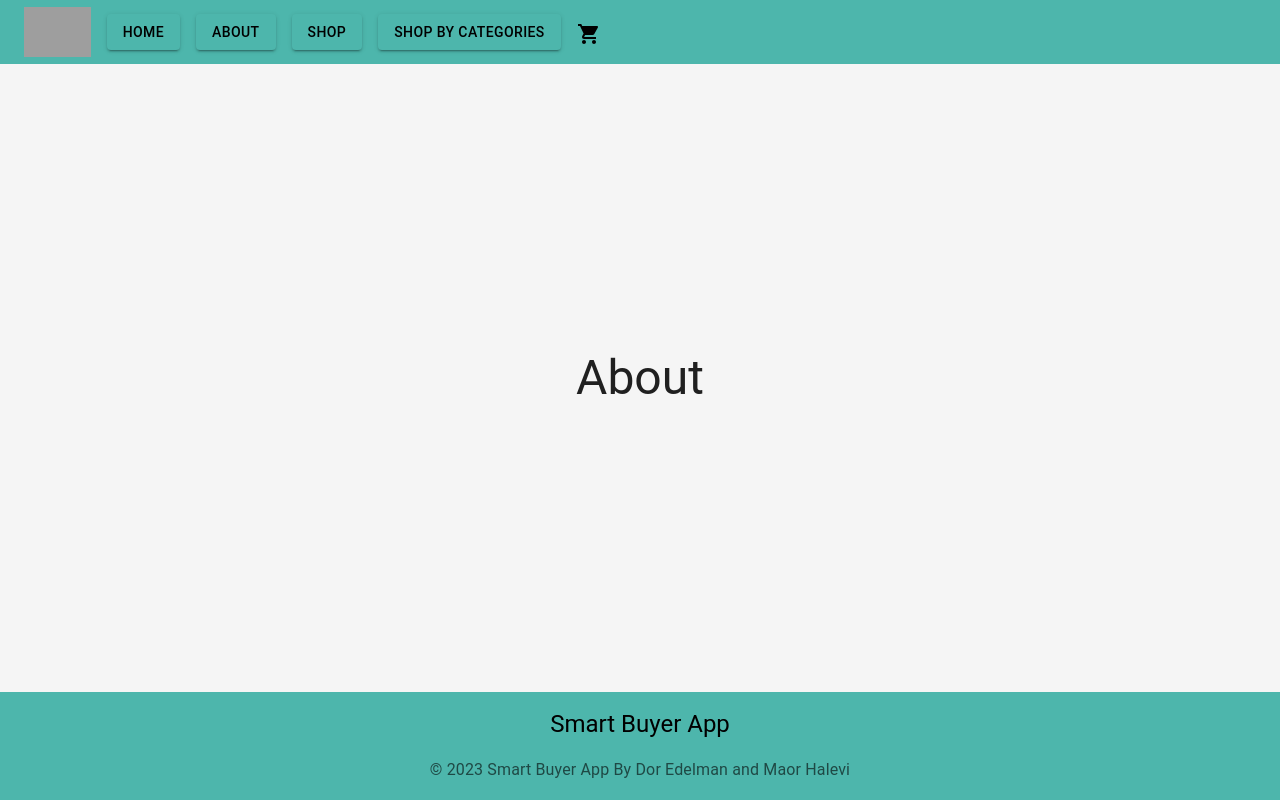
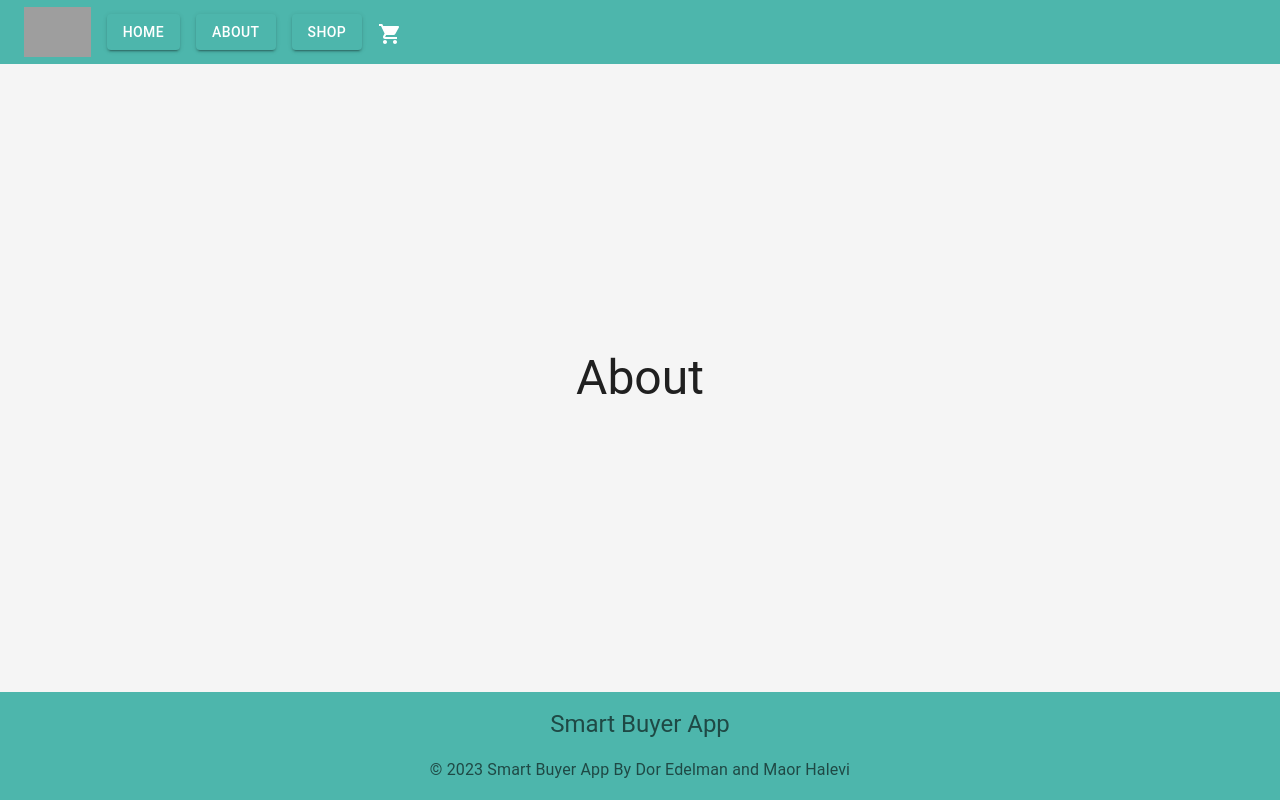
Before and after one commit to dore96/Smartbuyer-app-frontend, a React (Create React App) app: page /about in a window 1280 px wide. Built offline with nearby package versions, Linux system fonts and the light colour scheme; grey boxes are pictures that could not be loaded.

Commit message:
comments addition & shop navbar improvment

```diff
--- a/src/App.js
+++ b/src/App.js
@@ -4,7 +4,7 @@ import routes from "./routes";
 import { Box, CssBaseline, ThemeProvider } from "@mui/material";
 import { createTheme } from "@mui/material/styles";
 import React, { useState } from "react";
-import CombinedNavbar from "./components/CombinedNavbar";
+import CombinedNavbar from "./components/CombinedNavbar"
 
 function App() {
     // State variables for the cart and total price
@@ -18,13 +18,13 @@ function App() {
                 light: "#63b8ff",
                 main: "#0989e3",
                 dark: "#005db0",
-                contrastText: "#000",
+                contrastText: "#FFF",
             },
             secondary: {
                 main: "#4db6ac",
                 light: "#82e9de",
                 dark: "#00867d",
-                contrastText: "#000",
+                contrastText: "#FFF",
             },
         },
     });
@@ -159,6 +159,10 @@ function App() {
 
     // Delete products from the cart
     const handleDeleteFromCart = (idsToDelete) => {
+        if (idsToDelete.length === 0)
+        {
+            return ;
+        }
         setCart((prevCart) => {
             const updatedCart = prevCart.filter((product) => !idsToDelete.includes(product.id));
 
--- a/src/components/CartTable.jsx
+++ b/src/components/CartTable.jsx
@@ -2,6 +2,7 @@ import * as React from 'react';
 import { DataGrid } from '@mui/x-data-grid';
 import Button from "@mui/material/Button";
 
+// Define the columns for the cart table
 const fields = [
     { field: 'id', headerName: 'Serial Number', width: 150 },
     { field: 'category', headerName: 'Product Category', width: 150 },
@@ -11,11 +12,17 @@ const fields = [
     { field: 'totalPrice', headerName: 'Total Price', type: 'number', width: 120 },
 ];
 
+// CartTable component
 const CartTable = ({ cartProducts, handleDeleteFromCart }) => {
+    // State to store the selected rows in the table
     const [selectedRows, setSelectedRows] = React.useState([]);
+
+    // Event handler for row selection change
     const handleSelectionModelChange = (newSelectionModel) => {
         setSelectedRows(newSelectionModel);
     };
+
+    // Event handler for delete button click
     const handleDeleteClick = () => {
         handleDeleteFromCart(selectedRows);
     };
@@ -33,9 +40,11 @@ const CartTable = ({ cartProducts, handleDeleteFromCart }) => {
                 pageSizeOptions={[5, 10]}
                 checkboxSelection
                 selectionModel={selectedRows}
-                onRowSelectionModelChange = {handleSelectionModelChange}
+                onRowSelectionModelChange={handleSelectionModelChange}
             />
-            <Button onClick={handleDeleteClick}>
+            <Button onClick={handleDeleteClick}
+                    sx={{backgroundColor: 'secondary.main', color: 'white',
+                        '&:hover': {backgroundColor: 'secondary.dark',},}}>
                 Delete from Cart
             </Button>
         </div>
--- a/src/components/CombinedNavbar.jsx
+++ b/src/components/CombinedNavbar.jsx
@@ -1,25 +1,12 @@
 import React from "react";
-import {
-    Box, Link, Container, Toolbar, Button, Drawer,
-    List, ListItem, ListItemText, useMediaQuery, Stack,
-} from "@mui/material";
+import { Box, Link, Container, Toolbar, Button, useMediaQuery, Stack, Badge } from "@mui/material";
 import routes from "../routes";
 import { NavLink } from "react-router-dom";
 import ShoppingCartIcon from "@mui/icons-material/ShoppingCart";
-import { Badge } from "@mui/material";
 import SmartBuyerLogo from "../SmartBuyerLogo.png";
 
 const CombinedNavbar = ({ itemsInCart }) => {
-    const [drawerOpen, setDrawerOpen] = React.useState(false);
     const isMobile = useMediaQuery((theme) => theme.breakpoints.down("sm"));
-
-    const handleDrawerClose = () => {
-        setDrawerOpen(false);
-    };
-
-    const handleDrawerCategoryClick = (category) => {
-        setDrawerOpen(true);
-    };
 
     return (
         <Box
@@ -32,109 +19,55 @@ const CombinedNavbar = ({ itemsInCart }) => {
             <Container maxWidth="xl">
                 <Toolbar disableGutters>
                     <Stack direction="row" alignItems="center" spacing={2}>
+                        {/* Smart Buyer Logo */}
                         <img src={SmartBuyerLogo} alt="Logo" style={{ height: "50px" }} />
+
+                        {/* Desktop navigation links */}
                         {!isMobile && (
                             <>
+                                {routes.map((route) => {
+                                    // Check if the route should be shown in the menu
+                                    if (route.showInMenu) {
+                                        return (
                                             <Link
-                                    key="home"
+                                                key={route.key}
                                                 component={NavLink}
-                                    to="/"
+                                                to={route.path}
                                                 color="black"
                                                 underline="none"
                                                 variant="button"
                                                 sx={{ fontSize: "large" }}
                                             >
+                                                {/* Render the route as a Button */}
+                                                {route.path !== "/cart" ? (
                                                     <Button variant="contained" color="secondary">
-                                        Home
+                                                        {route.title}
                                                     </Button>
+                                                ) : (
+                                                    // Render the cart route with a Badge
+                                                    <Badge badgeContent={itemsInCart} color="secondary">
+                                                        <ShoppingCartIcon style={{ color: 'white' }} />
+                                                    </Badge>
+                                                )}
                                             </Link>
-                                <Link
-                                    key="about"
-                                    component={NavLink}
-                                    to="/about"
-                                    color="black"
-                                    underline="none"
-                                    variant="button"
-                                    sx={{ fontSize: "large" }}
-                                >
-                                    <Button variant="contained" color="secondary">
-                                        About
-                                    </Button>
-                                </Link>
-                                <Link
-                                    key="shop"
-                                    component={NavLink}
-                                    to="/shop"
-                                    color="black"
-                                    underline="none"
-                                    variant="button"
-                                    sx={{ fontSize: "large" }}
-                                >
-                                    <Button variant="contained" color="secondary">
-                                        Shop
-                                    </Button>
-                                </Link>
-                                <Button
-                                    variant="contained"
-                                    color="secondary"
-                                    onClick={() => handleDrawerCategoryClick("Categories")}
-                                    sx={{ marginLeft: "auto", marginRight: "1rem" }}
-                                >
-                                    Shop By Categories
-                                </Button>
-                                <Link
-                                    key="cart"
-                                    component={NavLink}
-                                    to="/cart"
-                                    color="black"
-                                    underline="none"
-                                    variant="button"
-                                    sx={{ fontSize: "large" }}
-                                >
-                                    <Badge
-                                        badgeContent={itemsInCart}
-                                        color="secondary"
-                                    >
-                                        <ShoppingCartIcon />
-                                    </Badge>
-                                </Link>
+                                        );
+                                    }
+                                    return null;
+                                })}
                             </>
                         )}
+
+                        {/* Mobile menu button */}
                         {isMobile && (
                             <Button
                                 variant="contained"
                                 color="secondary"
-                                onClick={() => handleDrawerCategoryClick("Categories")}
                                 sx={{ marginLeft: "auto" }}
                             >
                                 Menu
                             </Button>
                         )}
                     </Stack>
-                    <Drawer
-                        anchor={isMobile ? "top" : "left"}
-                        open={drawerOpen}
-                        onClose={handleDrawerClose}
-                    >
-                        <List>
-                            {routes
-                                .filter((page) => !page.showInMenu)
-                                .map((page) => (
-                                    <ListItem
-                                        key={page.key}
-                                        button
-                                        component={NavLink}
-                                        to={page.path}
-                                        onClick={handleDrawerClose}
-                                    >
-                                        <ListItemText
-                                            primary={page.title.toUpperCase()}
-                                            sx={{ textTransform: "uppercase" }}
-                                        />
-                                    </ListItem>
-                                ))}
-                        </List>
-                    </Drawer>
                 </Toolbar>
             </Container>
         </Box>
--- a/src/components/Footer.jsx
+++ b/src/components/Footer.jsx
@@ -14,11 +14,13 @@ export const Footer = () => {
         >
             <Container maxWidth="lg">
                 <Grid container direction="column" alignItems="center" spacing={2}>
+                    {/* Footer title */}
                     <Grid item xs={12}>
-                        <Typography color="black" variant="h5" align="center">
+                        <Typography color="textSecondary" variant="h5" align="center">
                             Smart Buyer App
                         </Typography>
                     </Grid>
+                    {/* Footer subtitle */}
                     <Grid item xs={12}>
                         <Typography color="textSecondary" variant="subtitle1" align="center">
                             {`© ${new Date().getFullYear()} Smart Buyer App By Dor Edelman and Maor Halevi`}
```
Also changed, not shown: src/components/Product.jsx (+53 -14 lines), src/components/SerchBar.jsx (+56 -1 lines). Lines whose indentation alone changed are shown as unchanged.
